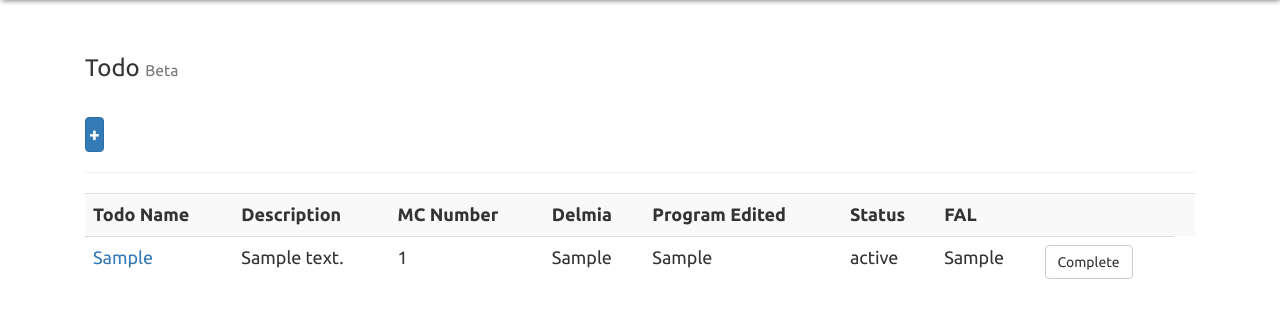
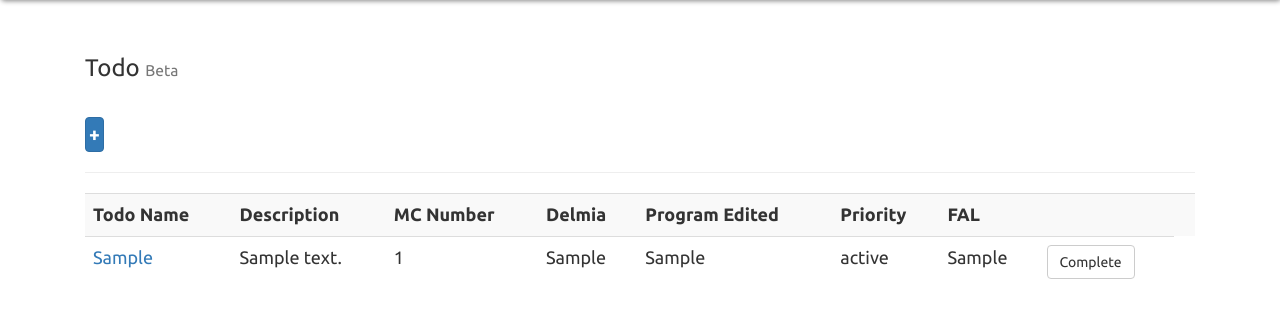
Before and after one commit to outlaws42/elderway, a Flask app: page /todo in a window 1280 px wide. Shown: the part 52-370 px from the top of the page. Run offline with Flask 2, Linux system fonts and the light colour scheme; a user stored in the database is signed in; tables that the repository leaves empty hold one stand-in row (values such as "Sample post"); some libraries are stand-ins or nearby versions.

Commit message:
fix sort on todo

```diff
--- a/app/templates/todo/todo.html
+++ b/app/templates/todo/todo.html
@@ -17,14 +17,14 @@
         <th>MC Number</th>
         <th>Delmia</th>
         <th>Program Edited</th>
-        <th>Status</th>
+        <th>Priority</th>
         <th>FAL</th>
         <!--<th>Date Created</th> -->
         <th></th>
         <th></th>
       </tr>
 
-      {% for todo in todos| sort(attribute='team') %}
+      {% for todo in todos| sort(attribute='status') %}
       <tr>
         <td><a href="edit_todo/{{todo.id}}">{{todo.todo}}</a></td>
         <td>{{todo.desc}}</td>
```
